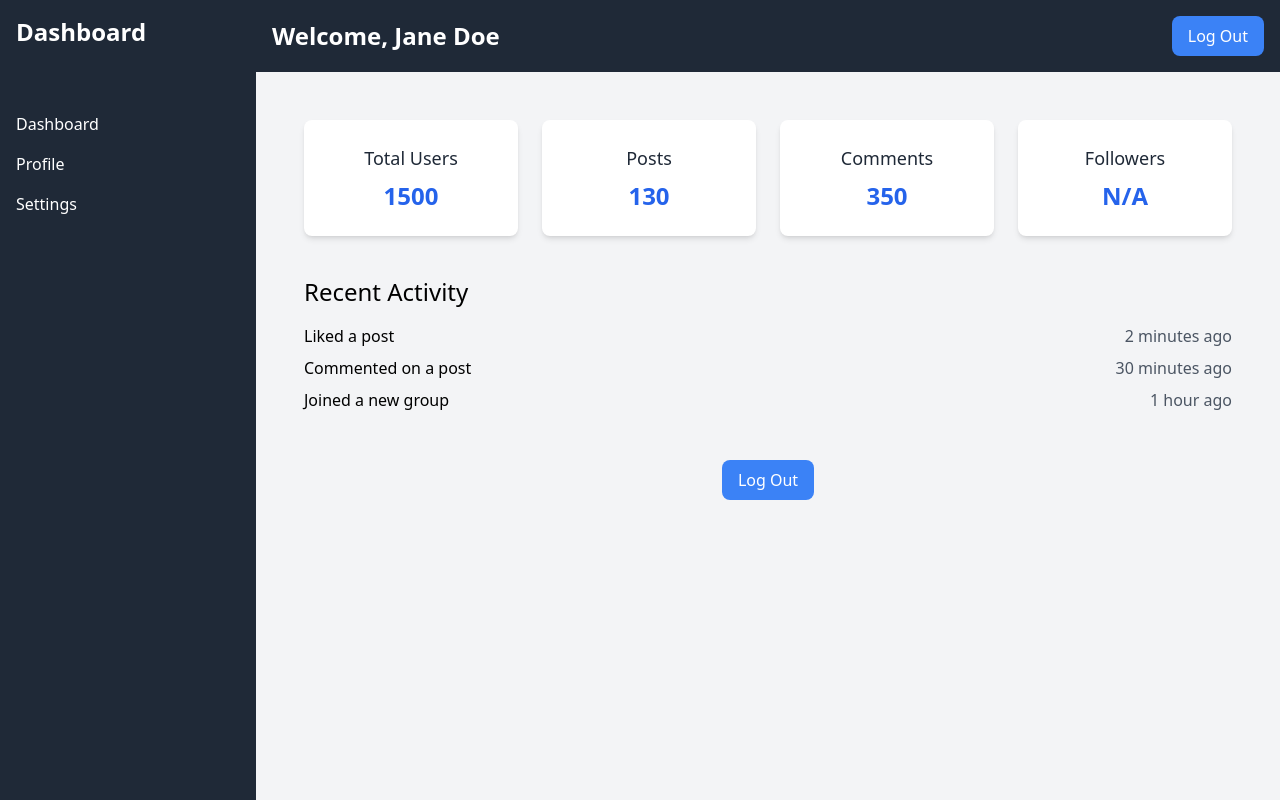
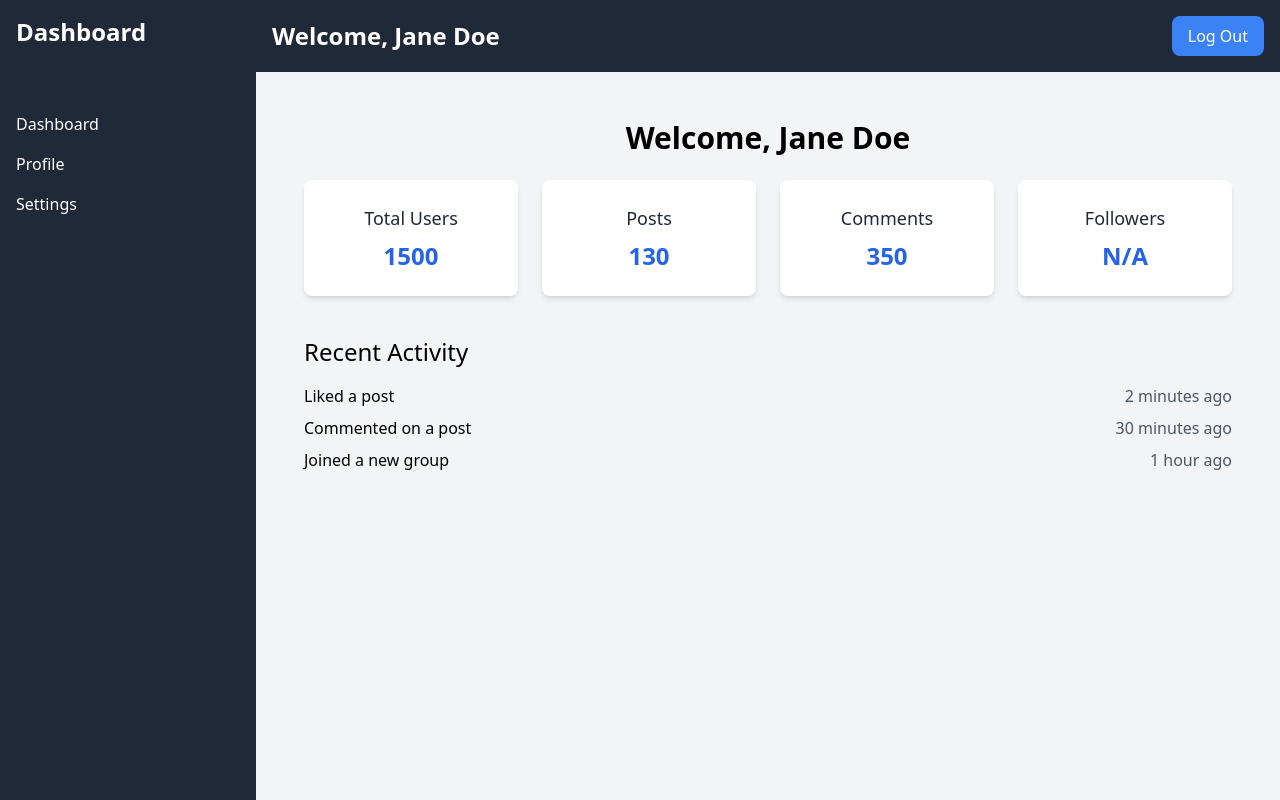
Before and after one commit to Sanduni4822/Production-Ready-Dashboard-Individual, a React (Vite) app in the folder client/: page /dashboard in a window 1280 px wide. Built offline with nearby package versions, Linux system fonts and the light colour scheme; sample sign-in values are in the browser's storage.

Commit message:
feat(dashboard): add personalized welcome message

```diff
--- a/client/src/pages/Dashboard/Dashboard.jsx
+++ b/client/src/pages/Dashboard/Dashboard.jsx
@@ -2,7 +2,6 @@ import React, { useState, useEffect } from 'react';
 import { Helmet } from 'react-helmet';
 import { useUser } from '../../context/UserContext';
 import Card from '../../components/Card/Card';
-import Button from '../../components/Button/Button';
 
 const Dashboard = () => {
   const { user } = useUser();
@@ -14,19 +13,26 @@ const Dashboard = () => {
   ]);
 
   useEffect(() => {
-    // fetch data or any initialization
+    // fetch data or initialization logic
   }, []);
 
   return (
     <div className="flex flex-col p-6">
       <Helmet>
         <title>Dashboard - {user.name}</title>
-        <meta name="description" content="View your account statistics, posts, comments, and recent activity." />
+        <meta
+          name="description"
+          content="View your account statistics, posts, comments, and recent activity."
+        />
         <meta name="keywords" content="dashboard, user stats, posts, comments, activity" />
       </Helmet>
 
-      {/* Removed: <h2>Welcome, {user.name}</h2> from here */}
+      {/* Welcome message */}
+      <h2 className="text-3xl font-semibold text-center mb-6">
+        Welcome, {user.name}
+      </h2>
 
+      {/* User stats cards */}
       <div className="grid grid-cols-1 sm:grid-cols-2 lg:grid-cols-4 gap-6">
         <Card title="Total Users" content={user.totalUsers} />
         <Card title="Posts" content={user.posts} />
@@ -34,6 +40,7 @@ const Dashboard = () => {
         <Card title="Followers" content="N/A" />
       </div>
 
+      {/* Recent activity */}
       <div className="mt-10">
         <h3 className="text-2xl font-medium mb-4">Recent Activity</h3>
         <ul>
@@ -47,10 +54,6 @@ const Dashboard = () => {
           ))}
         </ul>
       </div>
-
-      <div className="mt-10 text-center">
-        <Button label="Log Out" onClick={() => console.log('Logged out')} />
-      </div>
     </div>
   );
 };
```
